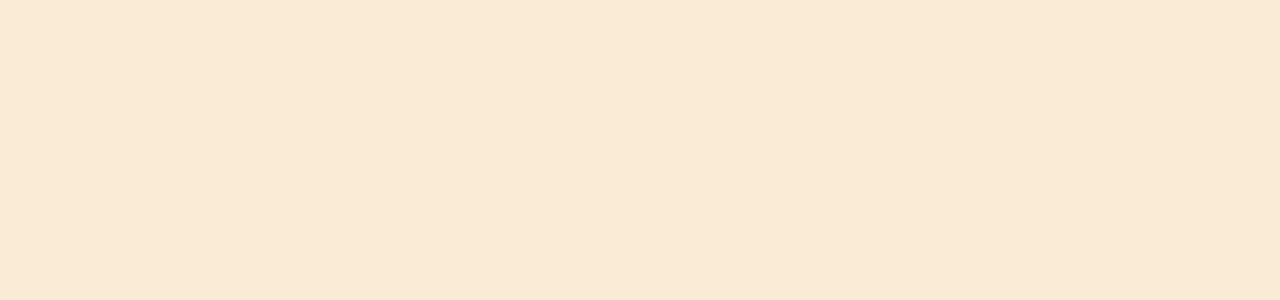
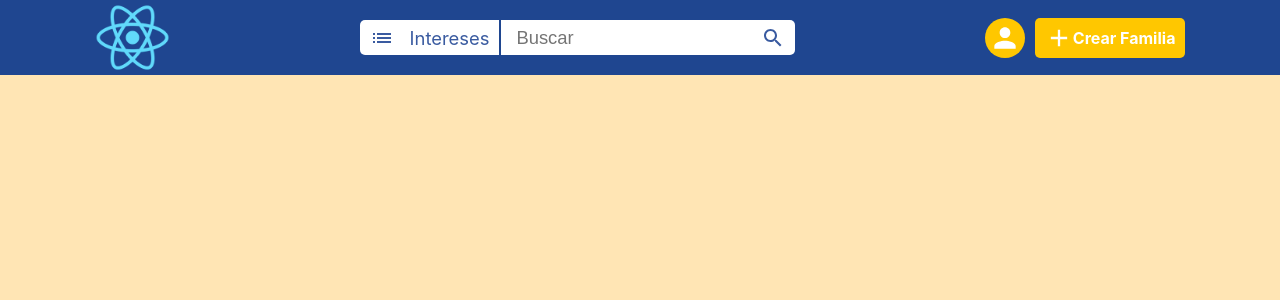
Before and after one commit to richardulloa/connecting_people, a React (Create React App) app in the folder conektin/: page /proximos-eventos in a window 1280 px wide. Before the commit this address had no page. Shown: the top 300 px of the page. Built offline with nearby package versions, Linux system fonts and the light colour scheme.

Commit message:
añadida paleta de colores

```diff
--- a/conektin/src/Router/router.js
+++ b/conektin/src/Router/router.js
@@ -4,6 +4,7 @@ import InicioSinLogin from '../componentes/InicioSinLogin';
 import InicioConLogin from '../componentes/InicioConLogin';
 import Miperfil from '../componentes/Miperfil';
 import Alta from '../componentes/Alta'
+import ProximosEventos from '../componentes/ProximosEventos';
 
 
 export function Router() {
@@ -13,6 +14,7 @@ export function Router() {
             <Route path='/main' element={<InicioConLogin />} />
             <Route path='/perfil' element={<Miperfil/>}/>
             <Route path='/alta' element={<Alta />} />
+            <Route path='/proximos-eventos' element={<ProximosEventos />} />
         </Routes>
     )
 }
--- a/conektin/src/componentes/InicioConLogin.jsx
+++ b/conektin/src/componentes/InicioConLogin.jsx
@@ -8,9 +8,7 @@ const InicioConLogin = () => {
 
     return (
         <div className="contenido-inicio">
-            <header>
-                <Navegador />
-            </header>
+            <Navegador />
 
             <main className="contenido">
 
--- a/conektin/src/componentes/Navegador.jsx
+++ b/conektin/src/componentes/Navegador.jsx
@@ -13,7 +13,7 @@ const Navegador = () => {
             <img className="logo-navegador" src="./logo192.png" alt="Logo" />
             <section className="barra-busqueda">
                 <div className="lista">
-                    <div className="label-barra"> <ListIcon /> <span className="texto-lista">Lista intereses</span> </div>
+                    <div className="label-barra"> <ListIcon /> <span className="texto-lista">Intereses</span> </div>
                 </div>
                 <div className="buscar">
                     <input id="barra" className="input-barra" type="text" placeholder="Buscar" />
--- /dev/null
+++ b/conektin/src/componentes/ProximosEventos.jsx
@@ -0,0 +1,15 @@
+import React from "react";
+import "./css/ProximosEventos.css"
+import Navegador from "./Navegador";
+
+const ProximosEventos = () => {
+    return (
+        <div className='proximos eventos'>
+            <Navegador />
+
+
+        </div>
+    );
+}
+
+export default ProximosEventos;
--- a/conektin/src/componentes/css/InicioConLogin.css
+++ b/conektin/src/componentes/css/InicioConLogin.css
@@ -98,7 +98,7 @@
 }
 
 .caja:hover .overlay {
-    background: rgba(0, 0, 0, 0.7);
+    background: rgba(255, 199, 0, 0.8);
 }
 
 .caja:hover .text {
--- a/conektin/src/componentes/css/Navegador.css
+++ b/conektin/src/componentes/css/Navegador.css
@@ -2,7 +2,7 @@
     display: flex;
     justify-content: space-around;
     align-items: center;
-    background-color: white;
+    background-color: #1f4690;
 }
 
 .logo-navegador {
@@ -16,7 +16,7 @@
     background-color: white;
     border-radius: 5px;
     overflow: hidden;
-    border: 1px solid #8f8f8f;
+    color: #3a5ba0;
 }
 
 .lista {
@@ -32,7 +32,7 @@
 
 .buscar {
     height: 100%;
-    border-left: 2px solid #8f8f8f;
+    border-left: 2px solid #1f4690;
     display: flex;
     justify-content: center;
     align-items: center;
@@ -44,6 +44,7 @@
     border: none;
     font-size: 1.15em;
     padding-left: 15px;
+    color: #3a5ba0;
 }
 
 .input-barra:focus {
@@ -63,12 +64,12 @@
     display: flex;
     justify-content: space-between;
     align-items: center;
-    width: 185px;
+    width: 200px;
 }
 
 .foto-perfil {
     font-size: 2em;
-    background-color: black;
+    background-color: #ffc700;
     width: 40px;
     height: 40px;
     color: white;
@@ -81,8 +82,9 @@
 
 .añadir-ruta {
     font-size: 1.75em;
-    background-color: black;
-    width: 130px;
+    font-weight: 700;
+    background-color: #ffc700;
+    width: 150px;
     height: 40px;
     color: white;
     border-radius: 5px;
--- a/conektin/src/index.css
+++ b/conektin/src/index.css
@@ -9,7 +9,7 @@ body {
     sans-serif;
   -webkit-font-smoothing: antialiased;
   -moz-osx-font-smoothing: grayscale;
-  background-color: antiquewhite;
+  background-color: #FFE5B4;
 }
 
 code {
```
Also changed, not shown: conektin/src/componentes/css/ProximosEventos.css (added).
